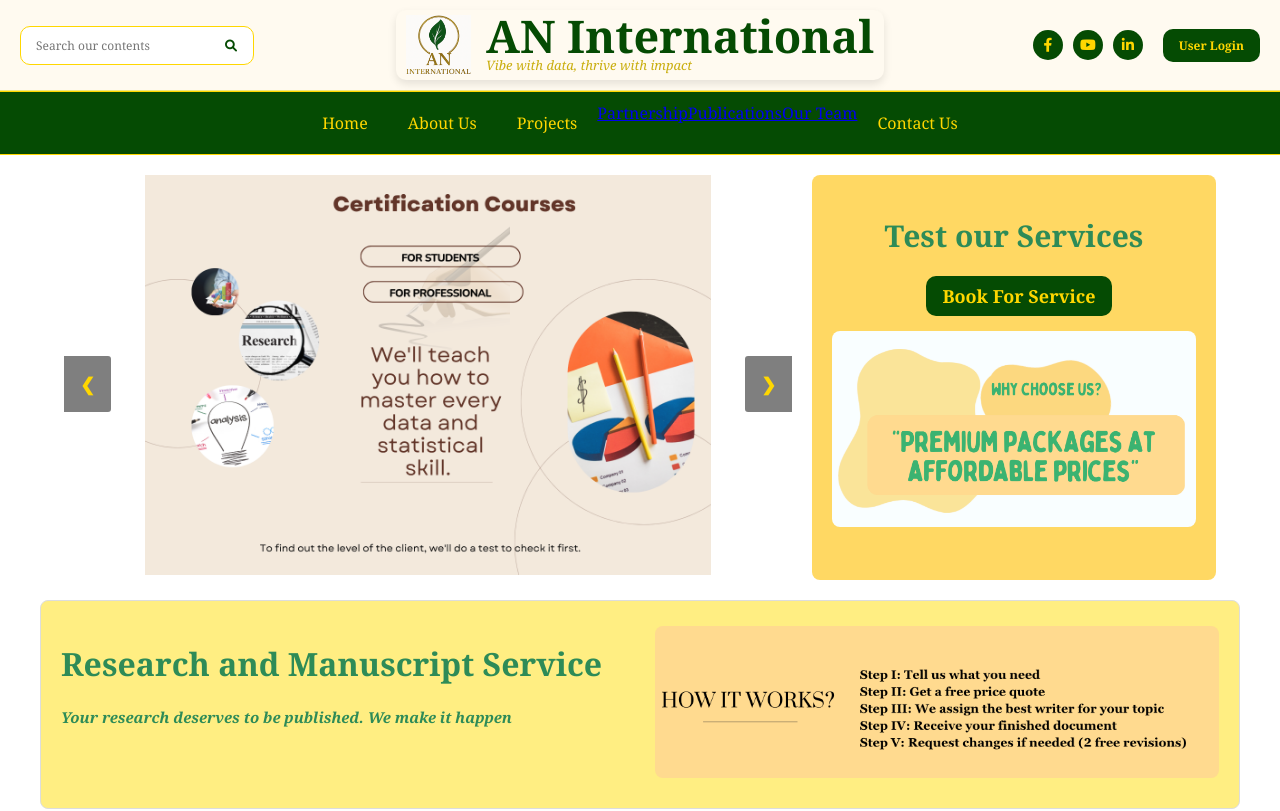
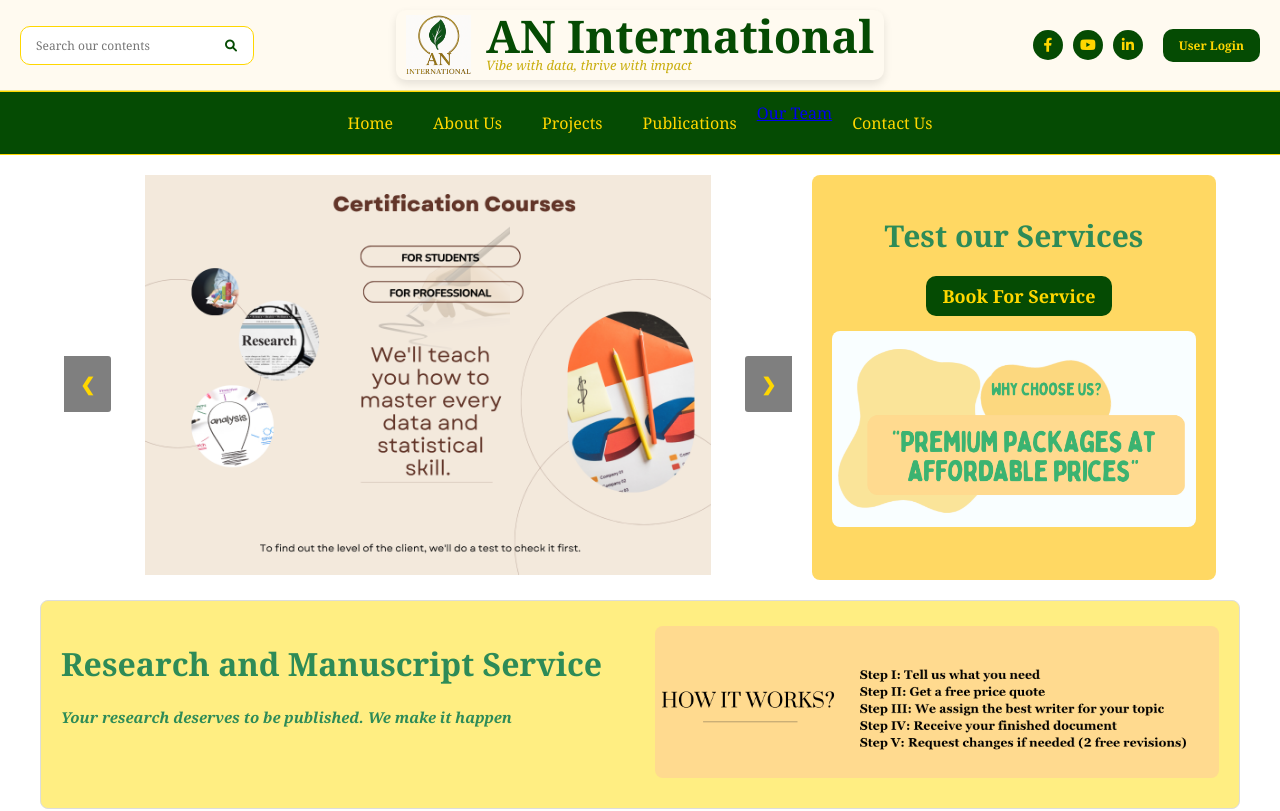
Before and after one commit to Nishanta43/AN-Website, a plain HTML site: page index.html in a window 1280 px wide. Shown: the top 811 px of the page. Drawn offline with Linux system fonts and the light colour scheme.

Commit message:
updated class-nav

```diff
--- a/index.html
+++ b/index.html
@@ -813,10 +813,10 @@
       <a href="projects.html" class="nav-link">Projects</a>
     </div>
     <div class="nav-item">
-      <a href="partnership.html">Partnership</a>
+      <a href="partnership.html" class="nav-link>Partnership</a>
     </div>
     <div class="nav-item">
-      <a href="publication.html">Publications</a>
+      <a href="publication.html" class="nav-link">Publications</a>
     </div>
     <div class="nav-item">
       <a href="team.html">Our Team</a>
```
